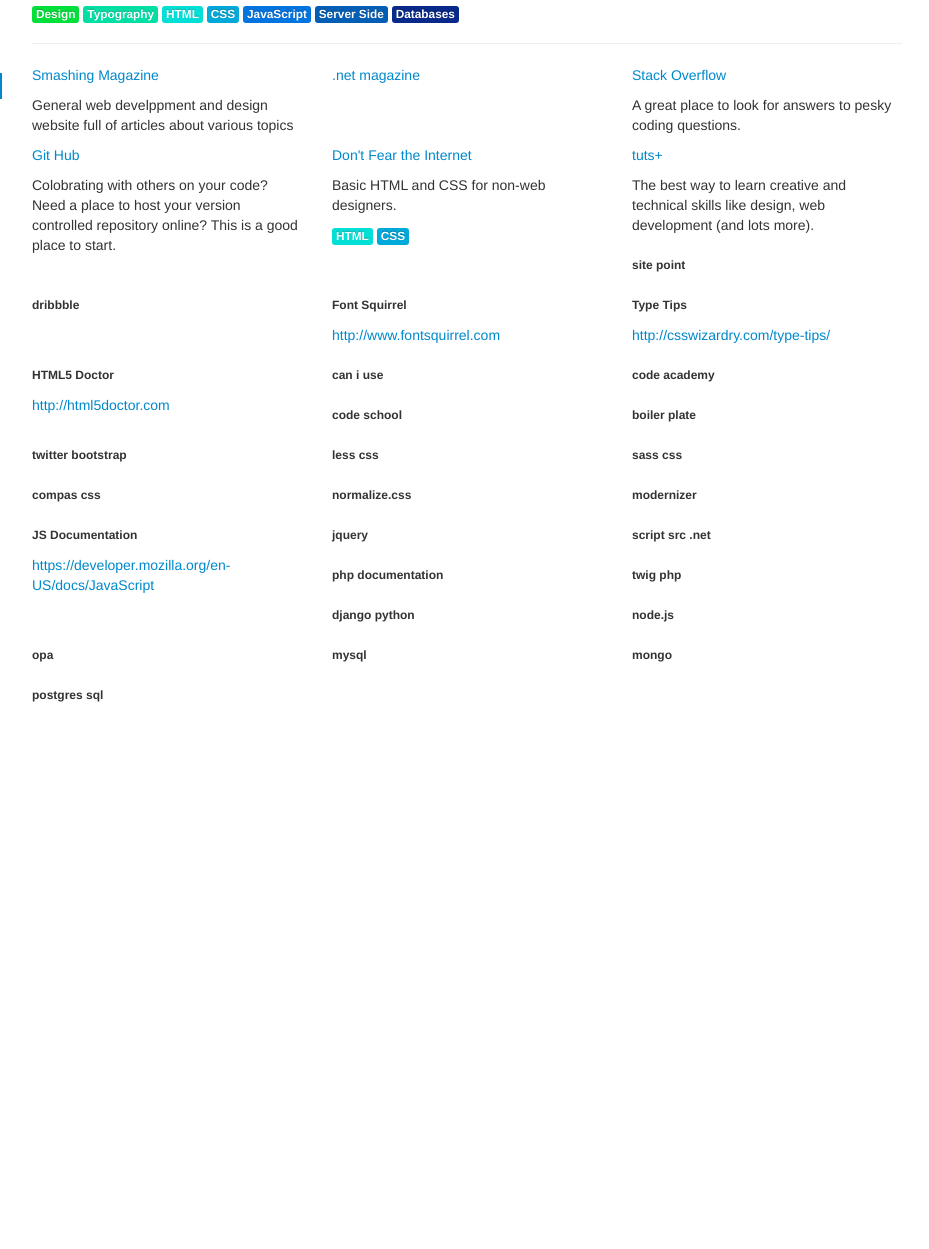
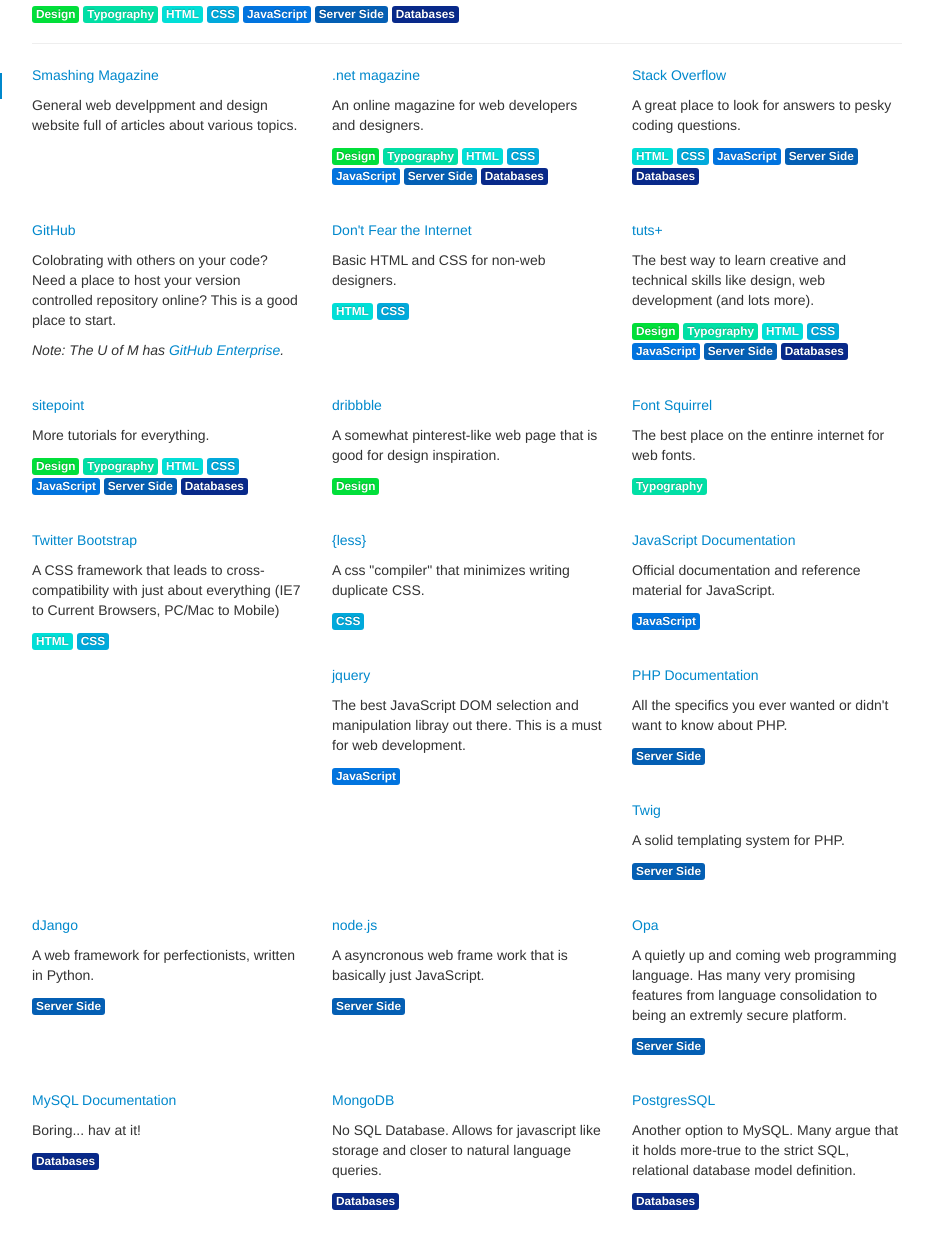
Before and after one commit to mnwd/mnwd.org, a plain HTML site: page public/resources/index.html in a window 1280 px wide. Shown: the part 119-1368 px from the top of the page, without its empty margins (323-1252 px from the left). Before the commit the page ends 874 px from the top, so only its background shows below. Drawn offline with Linux system fonts and the light colour scheme.

Commit message:
Added tags and links to most resources (2).

```diff
--- a/public/resources/index.html
+++ b/public/resources/index.html
@@ -51,23 +51,40 @@
 				</div>
 				<hr />
 				<div class="row">
-					<div class="span3">
+					<div class="span3 resource">
 						<p><a href="http://www.smashingmagazine.com">Smashing Magazine</a></p>
-						<p>General web develppment and design website full of articles about various topics</p>
+						<p>General web develppment and design website full of articles about various topics.</p>
 					</div>
-					<div class="span3">
+					<div class="span3 resource">
 						<p><a href="http://www.netmagazine.com">.net magazine</a></p>
-						<p></p>
+						<p>An online magazine for web developers and designers.</p>
+						<p>
+							<span class="label label-design">Design</span>
+							<span class="label label-type">Typography</span>
+							<span class="label label-html">HTML</span>
+							<span class="label label-css">CSS</span>
+							<span class="label label-js">JavaScript</span>
+							<span class="label label-server-side">Server Side</span>
+							<span class="label label-databases">Databases</span>
+						</p>
 					</div>
-					<div class="span3">
+					<div class="span3 resource">
 						<p><a href="http://stackoverflow.com">Stack Overflow</a></p>
 						<p>A great place to look for answers to pesky coding questions.</p>
+						<p>
+							<span class="label label-html">HTML</span>
+							<span class="label label-css">CSS</span>
+							<span class="label label-js">JavaScript</span>
+							<span class="label label-server-side">Server Side</span>
+							<span class="label label-databases">Databases</span>
+						</p>
 					</div>
-					<div class="span3">
-						<p><a href="https://github.com">Git Hub</a></p>
+					<div class="span3 resource">
+						<p><a href="https://github.com">GitHub</a></p>
 						<p>Colobrating with others on your code? Need a place to host your version controlled repository online? This is a good place to start.</p>
+						<p><em>Note: The U of M has <a href="github.umn.edu">GitHub Enterprise</a>.</em></p>
 					</div>
-					<div class="span3">
+					<div class="span3 resource">
 						<p><a href="http://www.dontfeartheinternet.com">Don't Fear the Internet</a></p>
 						<p>Basic HTML and CSS for non-web designers.</p>
 						<p>
@@ -75,139 +92,179 @@
 							<span class="label label-css">CSS</span>
 						</p>
 					</div>
-					<div class="span3">
+					<div class="span3 resource">
 						<p><a href="https://tutsplus.com">tuts+</a></p>
 						<p>The best way to learn creative and technical skills like design, web development (and lots more).</p>
+						<p>
+							<span class="label label-design">Design</span>
+							<span class="label label-type">Typography</span>
+							<span class="label label-html">HTML</span>
+							<span class="label label-css">CSS</span>
+							<span class="label label-js">JavaScript</span>
+							<span class="label label-server-side">Server Side</span>
+							<span class="label label-databases">Databases</span>
+						</p>
 					</div>
-					<div class="span3">
-						<h6>site point</h6>
-						<p><a href=""></a></p>
-						<p></p>
+					<div class="span3 resource">
+						<p><a href="http://www.sitepoint.com">sitepoint</a></p>
+						<p>More tutorials for everything.</p>
+						<p>
+							<span class="label label-design">Design</span>
+							<span class="label label-type">Typography</span>
+							<span class="label label-html">HTML</span>
+							<span class="label label-css">CSS</span>
+							<span class="label label-js">JavaScript</span>
+							<span class="label label-server-side">Server Side</span>
+							<span class="label label-databases">Databases</span>
+						</p>
 					</div>
-					<div class="span3">
-						<h6>dribbble</h6>
-						<p><a href=""></a></p>
-						<p></p>
+					<div class="span3 resource">
+						<p><a href="http://dribbble.com">dribbble</a></p>
+						<p>A somewhat pinterest-like web page that is good for design inspiration.</p>
+						<p>
+							<span class="label label-design">Design</span>
+						</p>
 					</div>
-					<div class="span3">
-						<h6>Font Squirrel</h6>
-						<p><a href="">http://www.fontsquirrel.com</a></p>
-						<p></p>
+					<div class="span3 resource">
+						<p><a href="http://www.fontsquirrel.com">Font Squirrel</a></p>
+						<p>The best place on the entinre internet for web fonts.</p>
+						<p><span class="label label-type">Typography</span></p>
 					</div>
-					<div class="span3">
+					<!--
+					<div class="span3 resource">
 						<h6>Type Tips</h6>
 						<p><a href="">http://csswizardry.com/type-tips/</a></p>
 						<p></p>
 					</div>
-					<div class="span3">
-						<h6>HTML5 Doctor</h6>
-						<p><a href="">http://html5doctor.com</a></p>
+					<div class="span3 resource">
+						<p><a href="http://html5doctor.com">HTML5 Doctor</a></p>
 						<p></p>
 					</div>
-					<div class="span3">
-						<h6>can i use</h6>
-						<p><a href=""></a></p>
+					<div class="span3 resource">
+						<p><a href="">can i use</a></p>
 						<p></p>
 					</div>
-					<div class="span3">
-						<h6>code academy</h6>
-						<p><a href=""></a></p>
+					<div class="span3 resource">
+						<p><a href="">code academy</a></p>
 						<p></p>
 					</div>
-					<div class="span3">
-						<h6>code school</h6>
-						<p><a href=""></a></p>
+					<div class="span3 resource">
+						<p><a href="">code school</a></p>
 						<p></p>
 					</div>
-					<div class="span3">
-						<h6>boiler plate</h6>
-						<p><a href=""></a></p>
+					<div class="span3 resource">
+						<p><a href="">boiler plate</a></p>
 						<p></p>
 					</div>
-					<div class="span3">
-						<h6>twitter bootstrap</h6>
-						<p><a href=""></a></p>
+					-->
+					<div class="span3 resource">
+						<p><a href="http://twitter.github.com/bootstrap/index.html">Twitter Bootstrap</a></p>
+						<p>A CSS framework that leads to cross-compatibility with just about everything (IE7 to Current Browsers, PC/Mac to Mobile)</p>
+						<p>
+							<span class="label label-html">HTML</span>
+							<span class="label label-css">CSS</span>
+						</p>
+					</div>
+					<div class="span3 resource">
+						<p><a href="http://lesscss.org">{less}</a></p>
+						<p>A css "compiler" that minimizes writing duplicate CSS.</p>
+						<p>
+							<span class="label label-css">CSS</span>
+						</p>
+					</div>
+					<!--
+					<div class="span3 resource">
+						<p><a href="">sass css</a></p>
 						<p></p>
 					</div>
-					<div class="span3">
-						<h6>less css</h6>
-						<p><a href=""></a></p>
+					<div class="span3 resource">
+						<p><a href="">compas css</a></p>
 						<p></p>
 					</div>
-					<div class="span3">
-						<h6>sass css</h6>
-						<p><a href=""></a></p>
+					<div class="span3 resource">
+						<p><a href="">normalize.css</a></p>
 						<p></p>
 					</div>
-					<div class="span3">
-						<h6>compas css</h6>
-						<p><a href=""></a></p>
+					<div class="span3 resource">
+						<p><a href="">modernizer</a></p>
 						<p></p>
 					</div>
-					<div class="span3">
-						<h6>normalize.css</h6>
-						<p><a href=""></a></p>
+					-->
+					<div class="span3 resource">
+						<p><a href="https://developer.mozilla.org/en-US/docs/JavaScript">JavaScript Documentation</a></p>
+						<p>Official documentation and reference material for JavaScript.</p>
+						<p>
+							<span class="label label-js">JavaScript</span>
+						</p>
+					</div>
+					<div class="span3 resource">
+						<p><a href="http://jquery.com">jquery</a></p>
+						<p>The best JavaScript DOM selection and manipulation libray out there. This is a must for web development.</p>
+						<p>
+							<span class="label label-js">JavaScript</span>
+						</p>
+					</div>
+					<!--
+					<div class="span3 resource">
+						<p><a href="">script src .net</a></p>
 						<p></p>
 					</div>
-					<div class="span3">
-						<h6>modernizer</h6>
-						<p><a href=""></a></p>
-						<p></p>
+					-->
+					<div class="span3 resource">
+						<p><a href="http://php.net/docs.php">PHP Documentation</a></p>
+						<p>All the specifics you ever wanted or didn't want to know about PHP.</p>
+						<p>
+							<span class="label label-server-side">Server Side</span>
+						</p>
 					</div>
-					<div class="span3">
-						<h6>JS Documentation</h6>
-						<p><a href="">https://developer.mozilla.org/en-US/docs/JavaScript</a></p>
-						<p></p>
+					<div class="span3 resource">
+						<p><a href="http://twig.sensiolabs.org">Twig</a></p>
+						<p>A solid templating system for PHP.</p>
+						<p>
+							<span class="label label-server-side">Server Side</span>
+						</p>
 					</div>
-					<div class="span3">
-						<h6>jquery</h6>
-						<p><a href=""></a></p>
-						<p></p>
+					<div class="span3 resource">
+						<p><a href="https://www.djangoproject.com">dJango</a></p>
+						<p>A web framework for perfectionists, written in Python.</p>
+						<p>
+							<span class="label label-server-side">Server Side</span>
+						</p>
 					</div>
-					<div class="span3">
-						<h6>script src .net</h6>
-						<p><a href=""></a></p>
-						<p></p>
+					<div class="span3 resource">
+						<p><a href="http://nodejs.org">node.js</a></p>
+						<p>A asyncronous web frame work that is basically just JavaScript.</p>
+						<p>
+							<span class="label label-server-side">Server Side</span>
+						</p>
 					</div>
-					<div class="span3">
-						<h6>php documentation</h6>
-						<p><a href=""></a></p>
-						<p></p>
+					<div class="span3 resource">
+						<p><a href="http://opalang.org">Opa</a></p>
+						<p>A quietly up and coming web programming language. Has many very promising features from language consolidation to being an extremly secure platform.</p>
+						<p>
+							<span class="label label-server-side">Server Side</span>
+						</p>
 					</div>
-					<div class="span3">
-						<h6>twig php</h6>
-						<p><a href=""></a></p>
-						<p></p>
+					<div class="span3 resource">
+						<p><a href="http://dev.mysql.com/doc/">MySQL Documentation</a></p>
+						<p>Boring... hav at it!</p>
+						<p>
+							<span class="label label-databases">Databases</span>
+						</p>
 					</div>
-					<div class="span3">
-						<h6>django python</h6>
-						<p><a href=""></a></p>
-						<p></p>
+					<div class="span3 resource">
+						<p><a href="http://www.mongodb.org">MongoDB</a></p>
+						<p>No SQL Database. Allows for javascript like storage and closer to natural language queries.</p>
+						<p>
+							<span class="label label-databases">Databases</span>
+						</p>
 					</div>
-					<div class="span3">
-						<h6>node.js</h6>
-						<p><a href=""></a></p>
-						<p></p>
-					</div>
-					<div class="span3">
-						<h6>opa</h6>
-						<p><a href=""></a></p>
-						<p></p>
-					</div>
-					<div class="span3">
-						<h6>mysql</h6>
-						<p><a href=""></a></p>
-						<p></p>
-					</div>
-					<div class="span3">
-						<h6>mongo</h6>
-						<p><a href=""></a></p>
-						<p></p>
-					</div>
-					<div class="span3">
-						<h6>postgres sql</h6>
-						<p><a href=""></a></p>
-						<p></p>
+					<div class="span3 resource">
+						<p><a href="http://www.postgresql.org">PostgresSQL</a></p>
+						<p>Another option to MySQL. Many argue that it holds more-true to the strict SQL, relational database model definition.</p>
+						<p>
+							<span class="label label-databases">Databases</span>
+						</p>
 					</div>
 				</div>
 			</div>
--- a/public/static/css/mnwd.css
+++ b/public/static/css/mnwd.css
@@ -1,3 +1,9 @@
+
+.span3.resource {
+	margin-bottom: 25px;
+}
+
+/* tag css for the /resources/ page */
 .label-design {
 	background-color: #01DF3A;
 }
```
Also changed, not shown: 4 other files.
